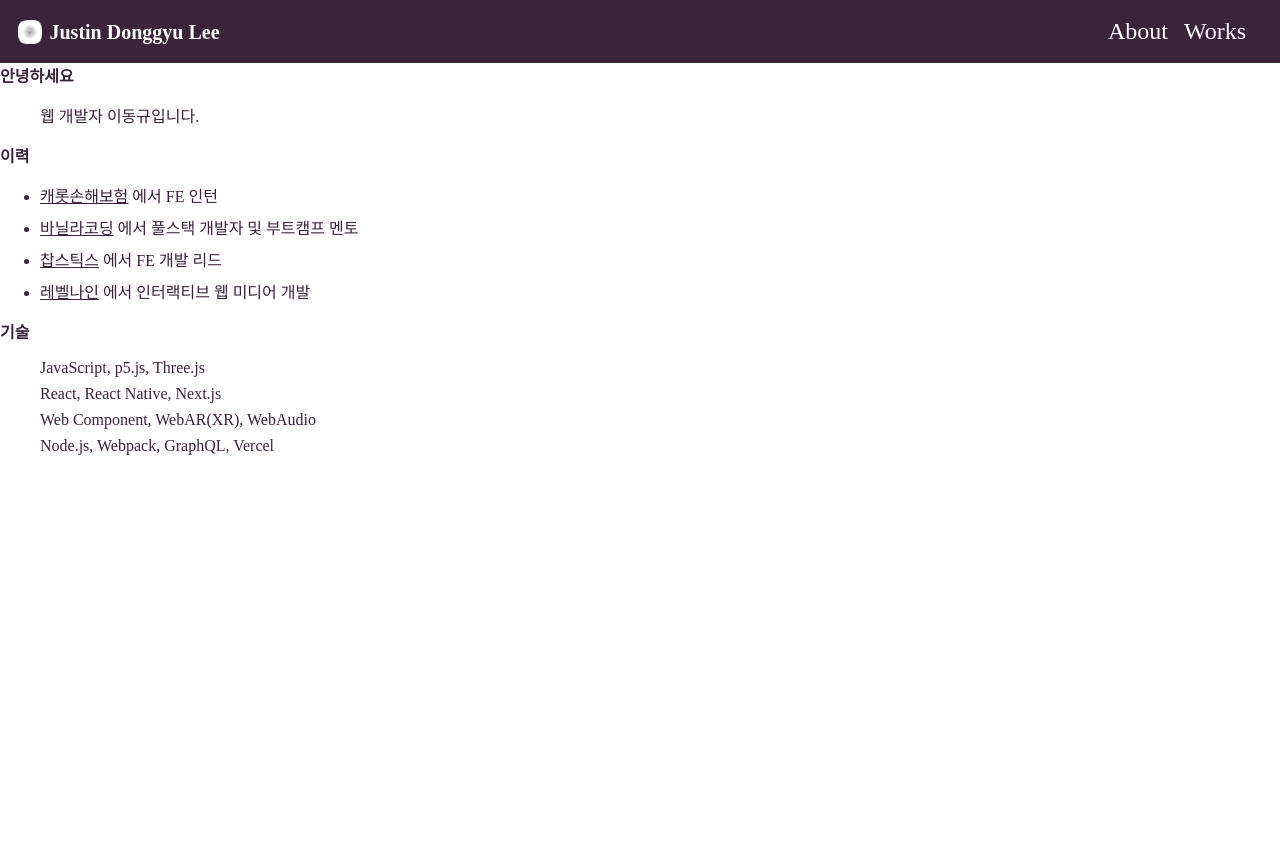
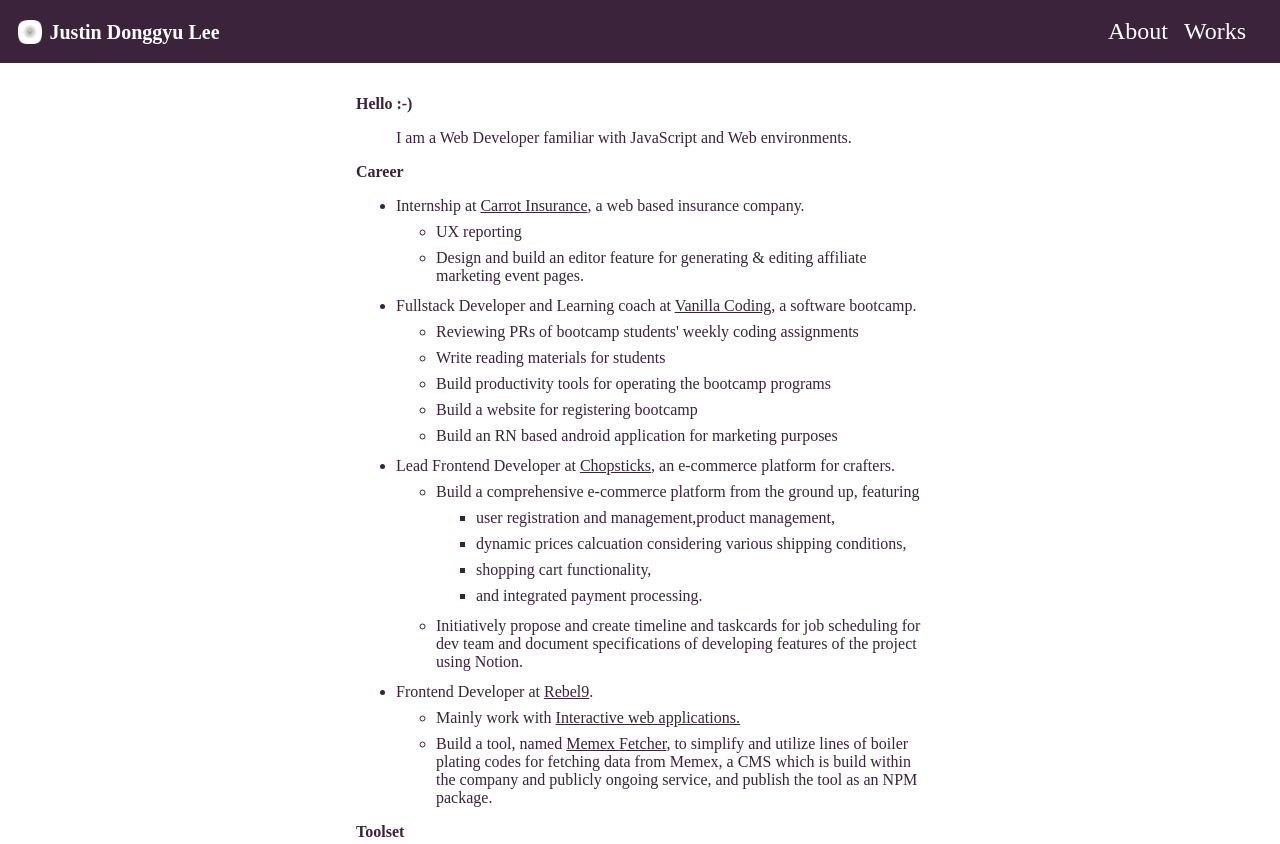
Before and after one commit to nninnnin/blog-monorepo, a website built with Parcel: page src/pages/about.html in a window 1280 px wide. Shown: the top 844 px of the page. Before the commit the page ends 800 px from the top, so only its background shows below. Built offline with nearby package versions, Linux system fonts and the light colour scheme.

Commit message:
컨텐츠 수정: 소개 페이지 내용 추가 및 영문화

```diff
--- a/src/components/about/Container.js
+++ b/src/components/about/Container.js
@@ -6,12 +6,16 @@
   static styles = css`
     :host {
       display: block;
-      background-color: var(--theme-primary);
+
+      padding: 1em;
+      padding-top: 2em;
     }
   `;
 
   render() {
-    return html`<div></div>`;
+    return html`<div>
+      <slot></slot>
+    </div>`;
   }
 }
 
--- a/src/pages/about.html
+++ b/src/pages/about.html
@@ -7,7 +7,8 @@
 
     <link rel="stylesheet" href="/global.css" />
 
-    <script type="module" src="/src/components/Navigation.js"></script>
+    <script type="module" src="/src/components/GlobalLayout.js"></script>
+    <script type="module" src="/src/components/about/Container.js"></script>
 
     <style>
       * {
@@ -27,37 +28,115 @@
       p {
         margin-left: 40px;
       }
+
+      li ul {
+        margin-top: 0.5em;
+      }
+
+      li + li {
+        margin-top: 0.5em;
+      }
+
+      li:last-child {
+        margin-bottom: 0.75em;
+      }
     </style>
   </head>
 
   <body>
     <global-layout>
-      <my-navigation></my-navigation>
+      <about-container>
+        <h3>Hello :-)</h3>
+        <p>
+          I am a Web Developer familiar with JavaScript and Web environments.
+        </p>
 
-      <h3>안녕하세요</h3>
-      <p>웹 개발자 이동규입니다.</p>
-
-      <h3>이력</h3>
+        <h3>Career</h3>
 
         <ul>
           <li>
-          <a href="https://www.carrotins.com">캐롯손해보험</a>
-          에서 FE 인턴
+            Internship at
+            <a href="https://www.carrotins.com">Carrot Insurance</a>, a web
+            based insurance company.
+
+            <ul>
+              <li>UX reporting</li>
+              <li>
+                Design and build an editor feature for generating & editing
+                affiliate marketing event pages.
+              </li>
+            </ul>
           </li>
           <li>
-          <a href="https://vanillacoding.co">바닐라코딩</a> 에서 풀스택 개발자
-          및 부트캠프 멘토
+            Fullstack Developer and Learning coach at
+            <a href="https://vanillacoding.co">Vanilla Coding</a>, a software
+            bootcamp.
+
+            <ul>
+              <li>
+                Reviewing PRs of bootcamp students' weekly coding assignments
+              </li>
+              <li>Write reading materials for students</li>
+              <li>
+                Build productivity tools for operating the bootcamp programs
+              </li>
+              <li>Build a website for registering bootcamp</li>
+              <li>
+                Build an RN based android application for marketing purposes
+              </li>
+            </ul>
+          </li>
+
+          <li>
+            Lead Frontend Developer at
+            <a href="https://chopsticks.market">Chopsticks</a>, an e-commerce
+            platform for crafters.
+
+            <ul>
+              <li>
+                Build a comprehensive e-commerce platform from the ground up,
+                featuring
+                <ul>
+                  <li>user registration and management,product management,</li>
+                  <li>
+                    dynamic prices calcuation considering various shipping
+                    conditions,
+                  </li>
+                  <li>shopping cart functionality,</li>
+                  <li>and integrated payment processing.</li>
+                </ul>
               </li>
               <li>
-          <a href="https://chopsticks.market">찹스틱스</a> 에서 FE 개발 리드
+                Initiatively propose and create timeline and taskcards for job
+                scheduling for dev team and document specifications of
+                developing features of the project using Notion.
+              </li>
+            </ul>
+          </li>
+
+          <li>
+            Frontend Developer at <a href="https://rebel9.co.kr">Rebel9</a>.
+            <ul>
+              <li>
+                Mainly work with
+                <a href="https://justindglee.netlify.app/"
+                  >Interactive web applications.</a
+                >
               </li>
               <li>
-          <a href="https://rebel9.co.kr">레벨나인</a> 에서 인터랙티브 웹 미디어
-          개발
+                Build a tool, named
+                <a href="https://www.npmjs.com/package/@rebel9/memex-fetcher"
+                  >Memex Fetcher</a
+                >, to simplify and utilize lines of boiler plating codes for
+                fetching data from Memex, a CMS which is build within the
+                company and publicly ongoing service, and publish the tool as an
+                NPM package.
+              </li>
+            </ul>
           </li>
         </ul>
 
-      <h3>기술</h3>
+        <h3>Toolset</h3>
 
         <ul style="list-style: none">
           <li>JavaScript, p5.js, Three.js</li>
@@ -65,6 +144,7 @@
           <li>Web Component, WebAR(XR), WebAudio</li>
           <li>Node.js, Webpack, GraphQL, Vercel</li>
         </ul>
+      </about-container>
     </global-layout>
   </body>
 </html>
```
Lines whose indentation alone changed are shown as unchanged.
